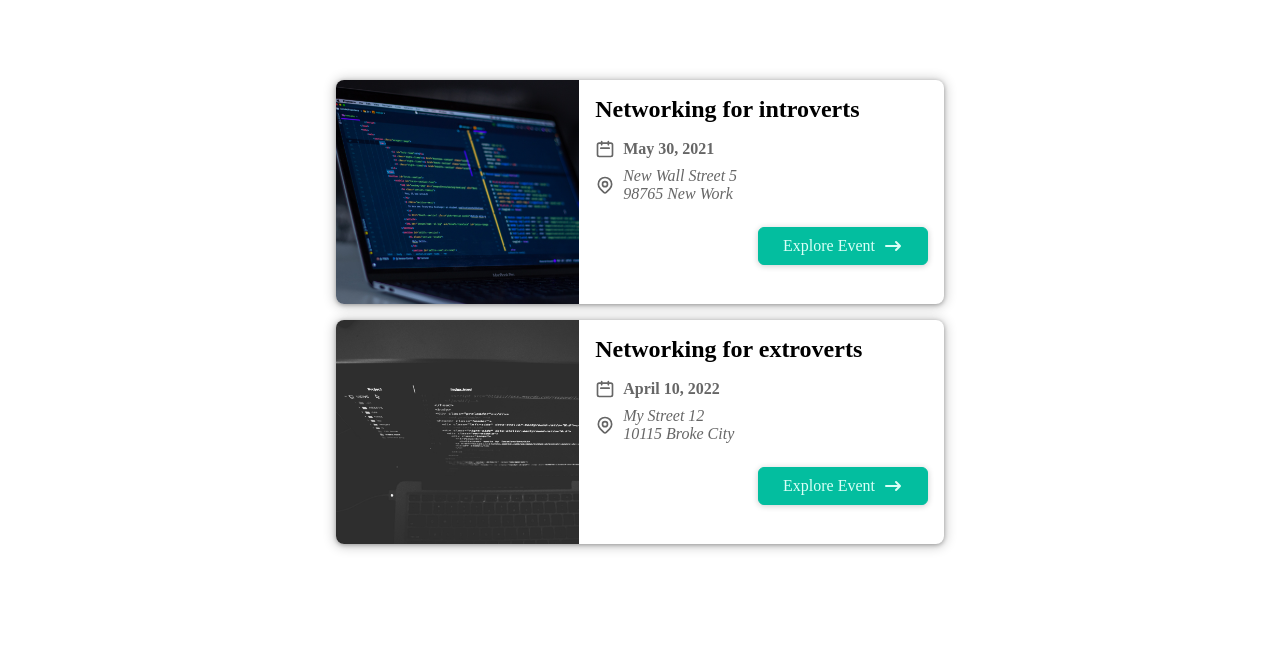
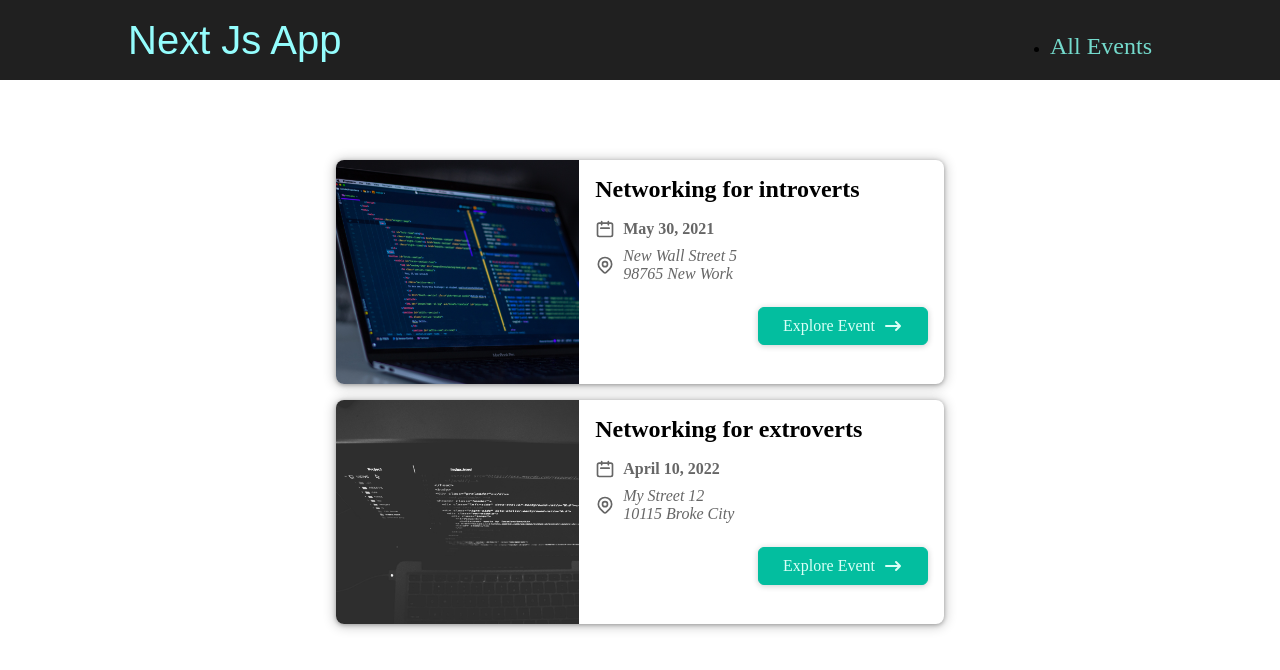
Before and after one commit to AmlanPaul/my-test-next, a Next.js app: page / in a window 1280 px wide. Shown: the top 670 px of the page. Built offline with nearby package versions, Linux system fonts and the light colour scheme.

Commit message:
Site Setup

```diff
--- /dev/null
+++ b/src/components/Header/main-header.js
@@ -0,0 +1,21 @@
+import Link from "next/link";
+import classes from "../../styles/main-header.module.css";
+
+function MainHeader() {
+  return (
+    <header className={classes.header}>
+      <div className={classes.logo}>
+        <Link href="/">Next Js App</Link>
+      </div>
+      <nav className={classes.navigation}>
+        <ul>
+          <li>
+            <Link href="/events">All Events</Link>
+          </li>
+        </ul>
+      </nav>
+    </header>
+  );
+}
+
+export default MainHeader;
--- /dev/null
+++ b/src/components/layout/layout.js
@@ -0,0 +1,13 @@
+import { Fragment } from "react";
+import MainHeader from "../Header/main-header";
+
+function Layout(props) {
+  return (
+    <Fragment>
+      <MainHeader />
+      {props.children}
+    </Fragment>
+  );
+}
+
+export default Layout;
--- a/src/pages/_app.js
+++ b/src/pages/_app.js
@@ -1,5 +1,10 @@
-import '@/styles/globals.css'
+import "@/styles/globals.css";
+import Layout from "../components/layout/layout";
 
 export default function App({ Component, pageProps }) {
-  return <Component {...pageProps} />
+  return (
+    <Layout>
+      <Component {...pageProps} />
+    </Layout>
+  );
 }
```
